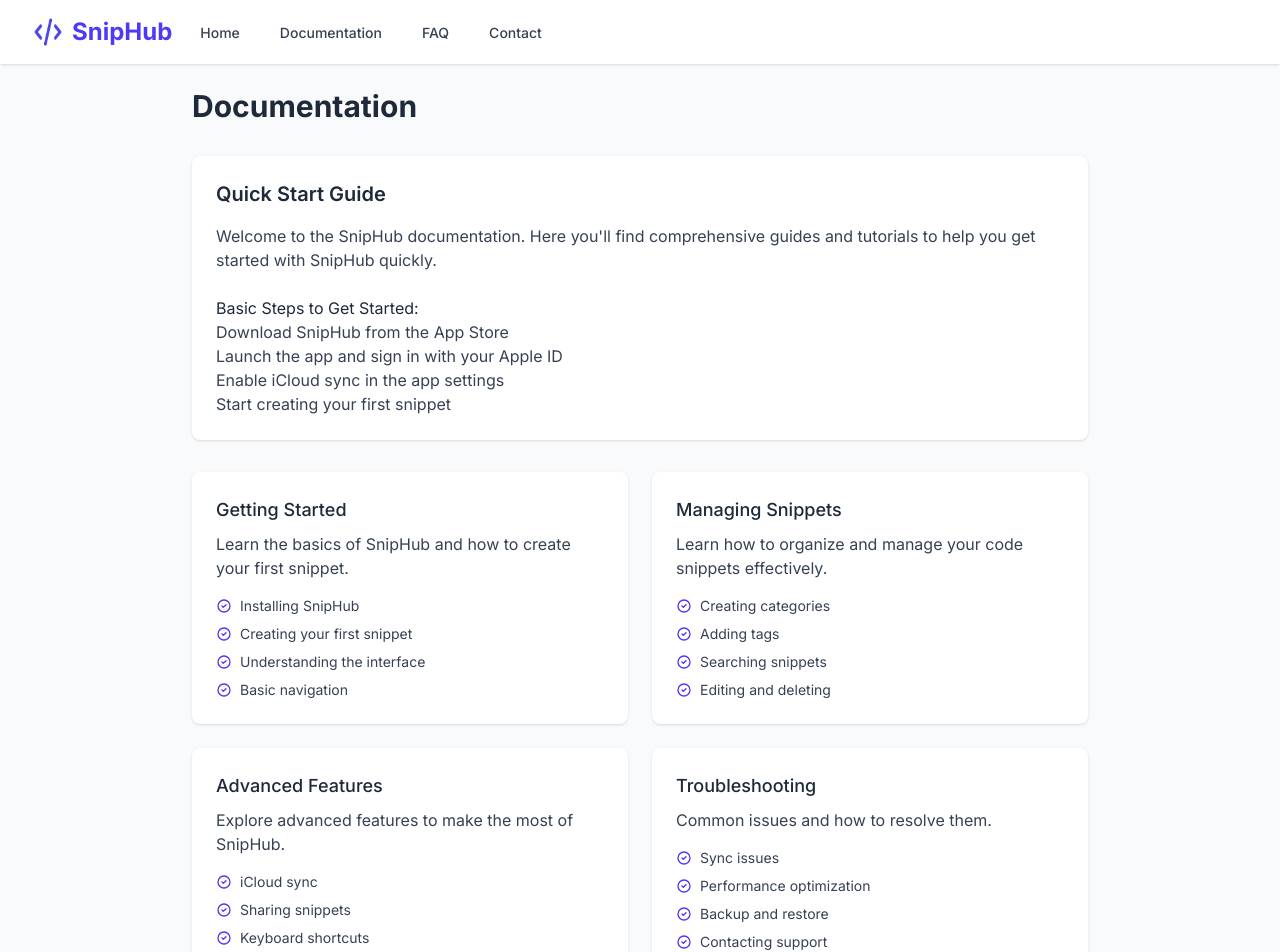
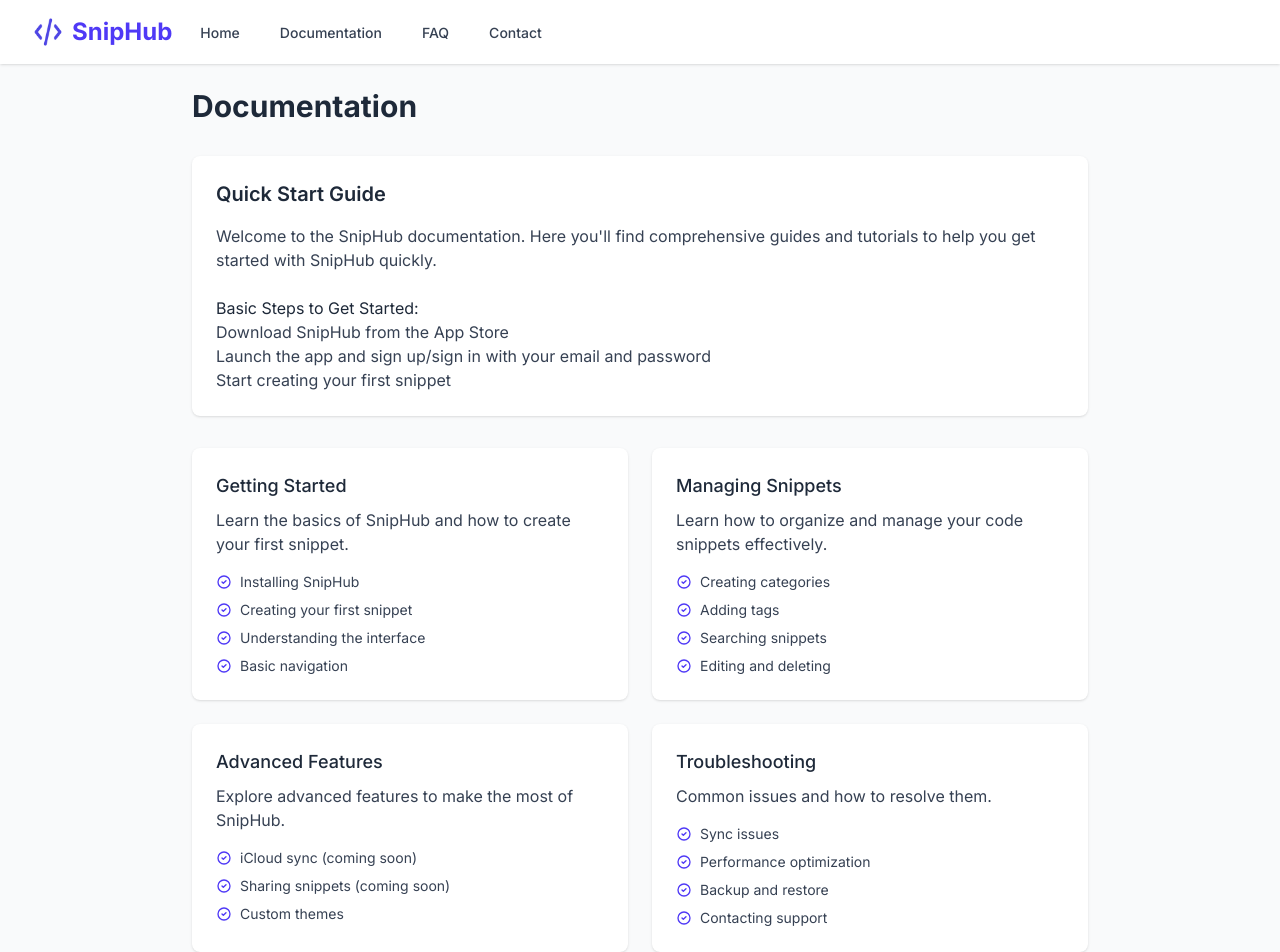
Before and after one commit to devlev1980/sniphub-support, a Next.js app: page /docs in a window 1280 px wide. Shown: the top 952 px of the page. Built offline with nearby package versions, Linux system fonts and the light colour scheme.

Commit message:
Update documentation: change authentication method and mark upcoming features

```diff
--- a/src/app/docs/page.tsx
+++ b/src/app/docs/page.tsx
@@ -24,9 +24,8 @@
       title: "Advanced Features",
       description: "Explore advanced features to make the most of SnipHub.",
       topics: [
-        "iCloud sync",
-        "Sharing snippets",
-        "Keyboard shortcuts",
+        "iCloud sync (coming soon)",
+        "Sharing snippets (coming soon)",
         "Custom themes"
       ]
     },
@@ -55,8 +54,7 @@
           <h3 className="text-gray-800">Basic Steps to Get Started:</h3>
           <ol className="text-gray-700">
             <li>Download SnipHub from the App Store</li>
-            <li>Launch the app and sign in with your Apple ID</li>
-            <li>Enable iCloud sync in the app settings</li>
+            <li>Launch the app and sign up/sign in with your email and password</li>
             <li>Start creating your first snippet</li>
           </ol>
         </div>
```
